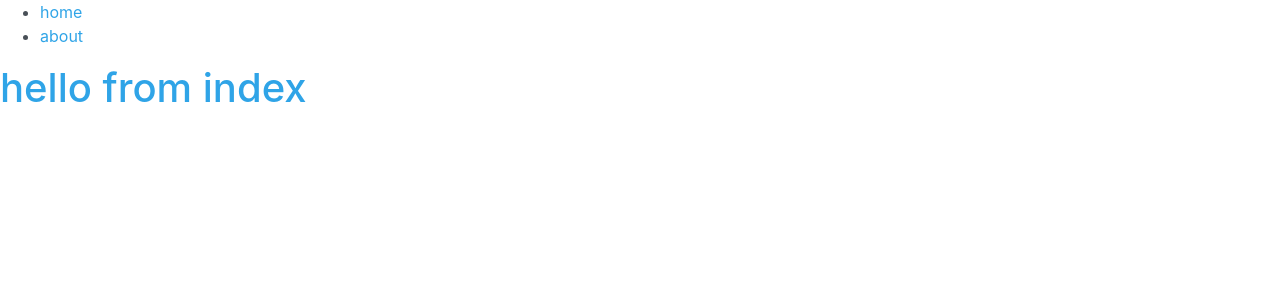
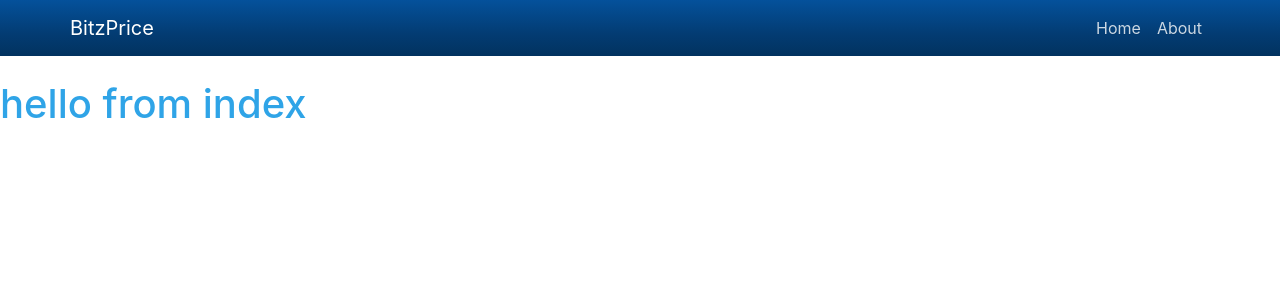
Before and after one commit to sirSayed98/Bitz-Price, a Next.js app: page / in a window 1280 px wide. Shown: the top 300 px of the page. Built offline with nearby package versions, Linux system fonts and the light colour scheme.

Commit message:
add navBar from bootswatch

```diff
--- a/components/Navbar.js
+++ b/components/Navbar.js
@@ -1,10 +1,21 @@
 import Link from 'next/link'
 const Navbar = () => (
     <>
-        <ul>
-            <li><Link href='/'><a> home</a></Link> </li>
-            <li><Link href='/about'><a> about</a></Link> </li>
-        </ul>
+        <nav className="navbar navbar-expand navbar-dark bg-dark mb-4">
+            <div className="container">
+               <Link href="/"><a className="navbar-brand">BitzPrice</a></Link>
+                <div className="collapse navbar-collapse">
+                    <ul className="navbar-nav ml-auto">
+                        <li className="nav-item">
+                            <Link href="/"><a className="nav-link">Home</a></Link>
+                        </li>
+                        <li className="nav-item">
+                            <Link href="/about"><a className="nav-link">About</a></Link>
+                        </li>
+                    </ul>
+                </div>
+            </div>
+        </nav>
     </>
 );
 
```
